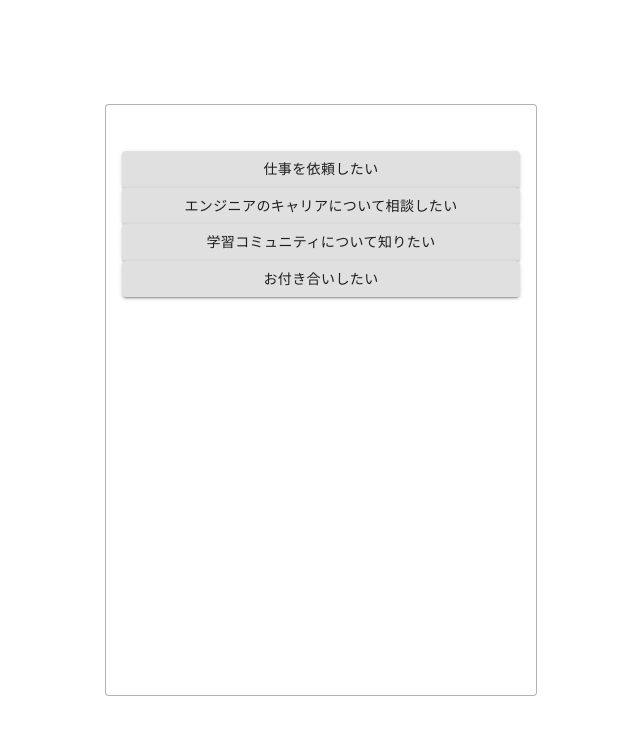
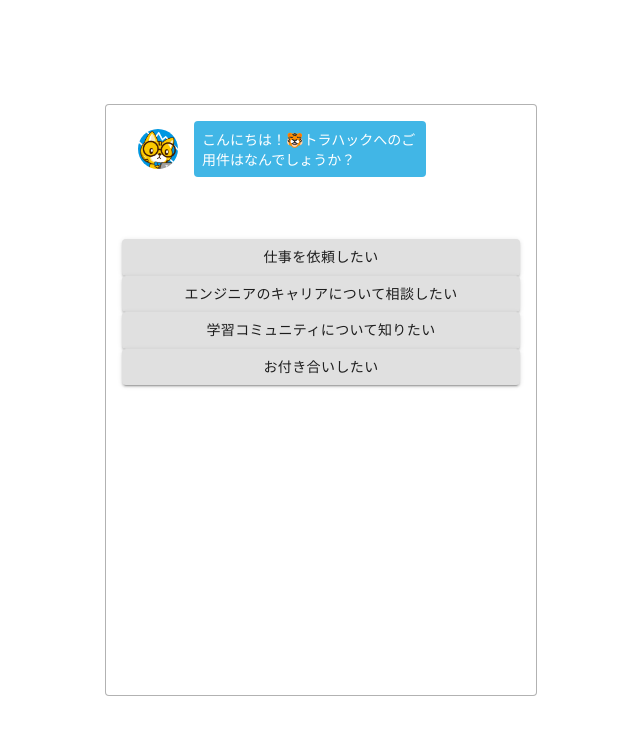
Before and after one commit to eikoh0117/chatbot, a React (Create React App) app: page / in a window 1280 px wide. Shown: the top 734 px of the page, without its empty margins (319-959 px from the left). Built offline with nearby package versions, Linux system fonts and the light colour scheme.

Commit message:
Give question after answer

```diff
--- a/src/App.tsx
+++ b/src/App.tsx
@@ -1,13 +1,13 @@
 import React from "react";
 import defaultDataset from "./dataset";
 import "./assets/styles/style.scss";
-import { AnswersList } from "./components";
+import { AnswersList, Chats } from "./components";
 
 // eslint-disable-next-line @typescript-eslint/ban-types
 type Props = {};
 type State = {
   answers: [];
-  chats: [];
+  chats: any;
   currentId: string;
   dataset: any;
   open: boolean;
@@ -22,25 +22,56 @@
       dataset: defaultDataset,
       open: false,
     };
+    this.selectAnswer = this.selectAnswer.bind(this);
   }
 
-  initAnswer = () => {
-    const initDataset = this.state.dataset[this.state.currentId];
-    const initAnswers = initDataset.answers;
+  displayNextQuestion = (nextQuestionId: string) => {
+    const chats = this.state.chats;
+    chats.push({
+      text: this.state.dataset[nextQuestionId].question,
+      type: "question",
+    });
     this.setState({
-      answers: initAnswers,
+      answers: this.state.dataset[nextQuestionId].answers,
+      chats: chats,
+      currentId: nextQuestionId,
     });
   };
 
+  selectAnswer = (selectedAnswer: any, nextQuestionId: string) => {
+    switch (true) {
+      case nextQuestionId === "init":
+        this.displayNextQuestion(nextQuestionId);
+        break;
+      default: {
+        const chats = this.state.chats;
+        chats.push({
+          text: selectedAnswer,
+          type: "answer",
+        });
+        this.setState({
+          chats: chats,
+        });
+        this.displayNextQuestion(nextQuestionId);
+        break;
+      }
+    }
+  };
+
   componentDidMount() {
-    this.initAnswer();
+    const initAnswer = "";
+    this.selectAnswer(initAnswer, this.state.currentId);
   }
 
   render() {
     return (
       <section className="c-section">
         <div className="c-box">
-          <AnswersList answers={this.state.answers}></AnswersList>
+          <Chats chats={this.state.chats}></Chats>
+          <AnswersList
+            answers={this.state.answers}
+            select={this.selectAnswer}
+          />
         </div>
       </section>
     );
--- a/src/components/Answer.tsx
+++ b/src/components/Answer.tsx
@@ -10,7 +10,14 @@
 
 const Answer = (props: any) => {
   // const classes = useStyles();
-  return <Button variant="contained">{props.content}</Button>;
+  return (
+    <Button
+      variant="contained"
+      onClick={() => props.select(props.content, props.nextId)}
+    >
+      {props.content}
+    </Button>
+  );
 };
 
 export default Answer;
--- a/src/components/AnswersList.tsx
+++ b/src/components/AnswersList.tsx
@@ -5,7 +5,14 @@
   return (
     <div className="c-grid__answer">
       {props.answers.map((value: any, index: any) => {
-        return <Answer key={index.toString()} content={value.content}></Answer>;
+        return (
+          <Answer
+            key={index.toString()}
+            content={value.content}
+            nextId={value.nextId}
+            select={props.select}
+          />
+        );
       })}
     </div>
   );
--- /dev/null
+++ b/src/components/Chat.tsx
@@ -0,0 +1,25 @@
+import React from "react";
+import ListItem from "@material-ui/core/ListItem";
+import ListItemAvatar from "@material-ui/core/ListItemAvatar";
+import Avatar from "@material-ui/core/Avatar";
+import NoProfile from "../assets/img/no-profile.png";
+import Torahack from "../assets/img/torahack.png";
+
+const Chat = (props: any) => {
+  const isQuestion = props.type === "question";
+  const classes = isQuestion ? "p-chat__row" : "p-chat__reserve";
+  return (
+    <ListItem className={classes}>
+      <ListItemAvatar>
+        {isQuestion ? (
+          <Avatar alt="Torahack" src={Torahack} />
+        ) : (
+          <Avatar alt="User" src={NoProfile} />
+        )}
+      </ListItemAvatar>
+      <div className="p-chat__bubble">{props.text}</div>
+    </ListItem>
+  );
+};
+
+export default Chat;
--- /dev/null
+++ b/src/components/Chats.tsx
@@ -0,0 +1,29 @@
+import React from "react";
+import { createStyles, Theme, makeStyles } from "@material-ui/core/styles";
+import List from "@material-ui/core/List";
+import { Chat } from ".";
+
+const useStyles = makeStyles((theme: Theme) =>
+  createStyles({
+    root: {
+      width: "100%",
+      maxWidth: "36ch",
+      backgroundColor: theme.palette.background.paper,
+    },
+  })
+);
+
+const Chats = (props: any) => {
+  const classes = useStyles();
+  return (
+    <List className={classes.root}>
+      {props.chats.map((chat: any, index: number) => {
+        return (
+          <Chat text={chat.text} type={chat.type} key={index.toString()}></Chat>
+        );
+      })}
+    </List>
+  );
+};
+
+export default Chats;
--- a/src/components/index.ts
+++ b/src/components/index.ts
@@ -1,2 +1,4 @@
 export { default as AnswersList } from "./AnswersList";
 export { default as Answer } from "./Answer";
+export { default as Chats } from "./Chats";
+export { default as Chat } from "./Chat";
```
Also changed, not shown: src/assets/img/no-profile.png (added), src/assets/img/torahack.png (added).
